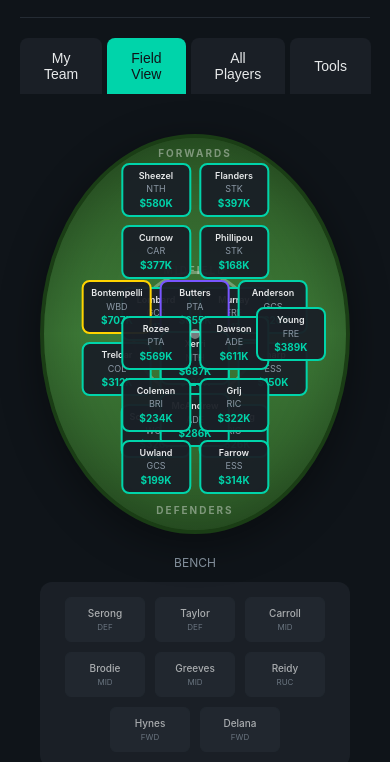
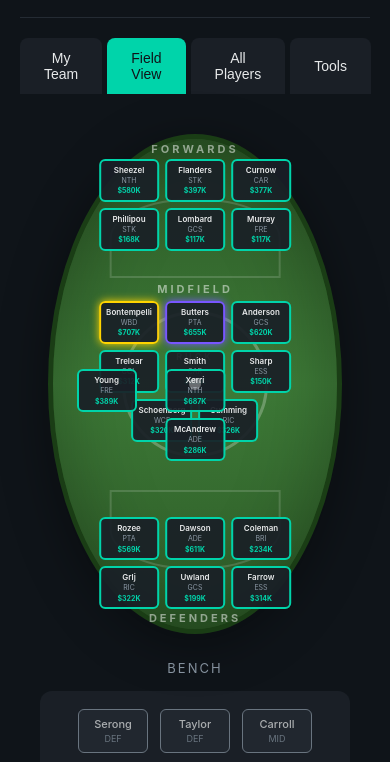
Before and after one commit to rhettpicken/Supercoach, a plain HTML site: page index.html in a window 390 px wide. Both pictures are taken after a click on the button "Field View". Shown: the part 79-841 px from the top of the page. Drawn offline with Linux system fonts and the light colour scheme.

Commit message:
Enlarge field oval and improve player layout
- Increased field size to 1000px x 800px
- All 23 on-field players now fit within the oval
- Added 50m arc markings for realism
- Added RUCK zone label
- Improved zone positioning for FWD/MID/RUC/DEF/FLEX
- Captain/VC now have glowing borders
- Better responsive scaling for smaller screens

Co-Authored-By: Claude Opus 4.5 <noreply@anthropic.com>

```diff
--- a/index.html
+++ b/index.html
@@ -167,13 +167,13 @@
         .field {
             position: relative;
             width: 100%;
-            max-width: 800px;
-            height: 600px;
+            max-width: 1000px;
+            height: 800px;
             background: linear-gradient(180deg, #2d5a27 0%, #3d7a37 50%, #2d5a27 100%);
             border-radius: 50%;
-            border: 4px solid #1a3d15;
-            box-shadow: inset 0 0 60px rgba(0,0,0,0.3), 0 10px 40px rgba(0,0,0,0.4);
-            overflow: hidden;
+            border: 5px solid #1a3d15;
+            box-shadow: inset 0 0 80px rgba(0,0,0,0.3), 0 10px 50px rgba(0,0,0,0.4);
+            overflow: visible;
         }
         .field::before {
             content: '';
@@ -181,9 +181,9 @@
             top: 50%;
             left: 50%;
             transform: translate(-50%, -50%);
-            width: 120px;
-            height: 120px;
-            border: 3px solid rgba(255,255,255,0.3);
+            width: 140px;
+            height: 140px;
+            border: 3px solid rgba(255,255,255,0.25);
             border-radius: 50%;
         }
         .field::after {
@@ -192,55 +192,68 @@
             top: 50%;
             left: 50%;
             transform: translate(-50%, -50%);
-            width: 10px;
-            height: 10px;
-            background: rgba(255,255,255,0.4);
+            width: 12px;
+            height: 12px;
+            background: rgba(255,255,255,0.35);
             border-radius: 50%;
         }
+        /* 50m arcs */
+        .field .arc-top, .field .arc-bottom {
+            position: absolute;
+            left: 50%;
+            transform: translateX(-50%);
+            width: 60%;
+            height: 80px;
+            border: 2px solid rgba(255,255,255,0.15);
+            border-radius: 0 0 50% 50%;
+        }
+        .field .arc-top { top: 12%; border-radius: 50% 50% 0 0; }
+        .field .arc-bottom { bottom: 12%; }
         .field-zone {
             position: absolute;
             display: flex;
             flex-wrap: wrap;
             justify-content: center;
-            gap: 8px;
+            align-content: flex-start;
+            gap: 6px;
             padding: 5px;
         }
-        .zone-fwd { top: 5%; left: 50%; transform: translateX(-50%); width: 70%; }
-        .zone-mid { top: 35%; left: 50%; transform: translateX(-50%); width: 85%; }
-        .zone-ruc { top: 48%; left: 50%; transform: translateX(-50%); width: 30%; }
-        .zone-def { bottom: 8%; left: 50%; transform: translateX(-50%); width: 70%; }
-        .zone-flex { top: 50%; right: 5%; transform: translateY(-50%); width: 80px; }
+        .zone-fwd { top: 3%; left: 50%; transform: translateX(-50%); width: 80%; }
+        .zone-mid { top: 32%; left: 50%; transform: translateX(-50%); width: 92%; }
+        .zone-ruc { top: 46%; left: 50%; transform: translateX(-50%); width: 25%; }
+        .zone-def { bottom: 3%; left: 50%; transform: translateX(-50%); width: 80%; }
+        .zone-flex { top: 46%; left: 4%; width: 85px; }
         .field-player {
-            background: rgba(26, 31, 38, 0.95);
-            border-radius: 8px;
-            padding: 6px 10px;
+            background: rgba(26, 31, 38, 0.92);
+            border-radius: 6px;
+            padding: 5px 8px;
             text-align: center;
-            min-width: 90px;
-            max-width: 110px;
+            min-width: 80px;
+            max-width: 95px;
             border: 2px solid var(--accent);
             cursor: pointer;
             transition: all 0.2s;
         }
         .field-player:hover {
-            transform: scale(1.1);
+            transform: scale(1.15);
             z-index: 10;
-            box-shadow: 0 4px 15px rgba(0, 212, 170, 0.4);
+            box-shadow: 0 4px 20px rgba(0, 212, 170, 0.5);
         }
-        .field-player.captain { border-color: var(--warning); }
-        .field-player.vc { border-color: var(--purple); }
+        .field-player.captain { border-color: var(--warning); box-shadow: 0 0 8px var(--warning); }
+        .field-player.vc { border-color: var(--purple); box-shadow: 0 0 8px var(--purple); }
         .field-player .fp-name {
-            font-size: 11px;
+            font-size: 10px;
             font-weight: 600;
             white-space: nowrap;
             overflow: hidden;
             text-overflow: ellipsis;
         }
         .field-player .fp-team {
-            font-size: 9px;
+            font-size: 8px;
             color: var(--text-dim);
         }
         .field-player .fp-price {
-            font-size: 10px;
+            font-size: 9px;
             color: var(--accent);
             font-weight: bold;
         }
@@ -252,53 +265,55 @@
         .field-player.empty .fp-name { color: var(--text-dim); }
         .zone-label {
             position: absolute;
-            font-size: 10px;
-            color: rgba(255,255,255,0.4);
+            font-size: 11px;
+            color: rgba(255,255,255,0.5);
             text-transform: uppercase;
-            letter-spacing: 2px;
+            letter-spacing: 3px;
             font-weight: bold;
         }
-        .label-fwd { top: 2%; left: 50%; transform: translateX(-50%); }
-        .label-mid { top: 32%; left: 50%; transform: translateX(-50%); }
-        .label-def { bottom: 3%; left: 50%; transform: translateX(-50%); }
+        .label-fwd { top: 0.5%; left: 50%; transform: translateX(-50%); }
+        .label-mid { top: 29%; left: 50%; transform: translateX(-50%); }
+        .label-def { bottom: 0.5%; left: 50%; transform: translateX(-50%); }
+        .label-ruc { top: 43%; left: 50%; transform: translateX(-50%); font-size: 9px; }
 
         /* Bench Row */
         .bench-container {
-            margin-top: 20px;
+            margin-top: 25px;
             width: 100%;
-            max-width: 800px;
+            max-width: 1000px;
         }
         .bench-label {
-            font-size: 12px;
+            font-size: 13px;
             color: var(--text-dim);
             text-transform: uppercase;
-            margin-bottom: 10px;
+            letter-spacing: 2px;
+            margin-bottom: 12px;
             text-align: center;
         }
         .bench-row {
             display: flex;
             justify-content: center;
-            gap: 10px;
+            gap: 12px;
             flex-wrap: wrap;
             background: var(--bg-card);
-            padding: 15px;
+            padding: 18px;
             border-radius: 12px;
         }
         .bench-player {
             background: var(--bg-hover);
             border-radius: 6px;
-            padding: 8px 12px;
+            padding: 10px 14px;
             text-align: center;
-            min-width: 80px;
+            min-width: 90px;
             opacity: 0.7;
-            border: 1px solid var(--bg-hover);
+            border: 1px solid var(--text-dim);
         }
         .bench-player .bp-name {
-            font-size: 10px;
+            font-size: 11px;
             font-weight: 500;
         }
         .bench-player .bp-pos {
-            font-size: 8px;
+            font-size: 9px;
             color: var(--text-dim);
         }
 
@@ -306,15 +321,26 @@
         @media (max-width: 1200px) {
             .team-grid { grid-template-columns: repeat(3, 1fr); }
             .tools-grid { grid-template-columns: repeat(2, 1fr); }
-            .field { height: 500px; }
+            .field { height: 700px; max-width: 850px; }
+            .bench-container { max-width: 850px; }
+        }
+        @media (max-width: 900px) {
+            .field { height: 600px; max-width: 700px; }
+            .bench-container { max-width: 700px; }
+            .field-player { min-width: 70px; max-width: 85px; padding: 4px 6px; }
+            .field-player .fp-name { font-size: 9px; }
+            .field-player .fp-price { font-size: 8px; }
         }
         @media (max-width: 768px) {
             .team-grid { grid-template-columns: 1fr 1fr; }
             .tools-grid { grid-template-columns: 1fr; }
             .header-stats { display: none; }
-            .field { height: 400px; }
-            .field-player { min-width: 70px; padding: 4px 6px; }
-            .field-player .fp-name { font-size: 9px; }
+            .field { height: 500px; max-width: 95%; }
+            .field-player { min-width: 60px; max-width: 75px; padding: 3px 5px; }
+            .field-player .fp-name { font-size: 8px; }
+            .field-player .fp-team { font-size: 7px; }
+            .field-player .fp-price { font-size: 7px; }
+            .bench-player { min-width: 70px; padding: 6px 10px; }
         }
     </style>
 </head>
@@ -394,10 +420,17 @@
         <div id="field-tab" class="tab-content">
             <div class="field-container">
                 <div class="field">
+                    <!-- Field markings -->
+                    <div class="arc-top"></div>
+                    <div class="arc-bottom"></div>
+
+                    <!-- Zone labels -->
                     <span class="zone-label label-fwd">FORWARDS</span>
                     <span class="zone-label label-mid">MIDFIELD</span>
+                    <span class="zone-label label-ruc">RUCK</span>
                     <span class="zone-label label-def">DEFENDERS</span>
 
+                    <!-- Player zones -->
                     <div class="field-zone zone-fwd" id="field-fwd"></div>
                     <div class="field-zone zone-mid" id="field-mid"></div>
                     <div class="field-zone zone-ruc" id="field-ruc"></div>
```
